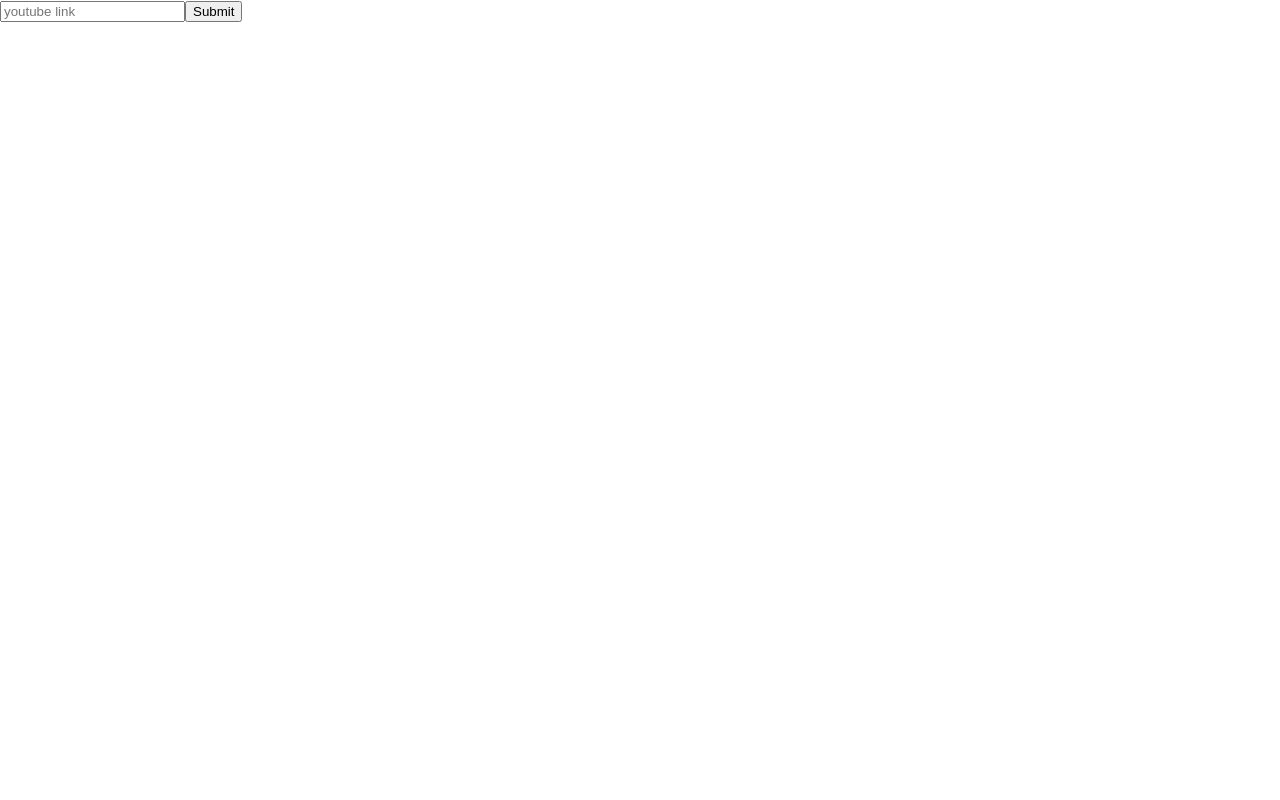
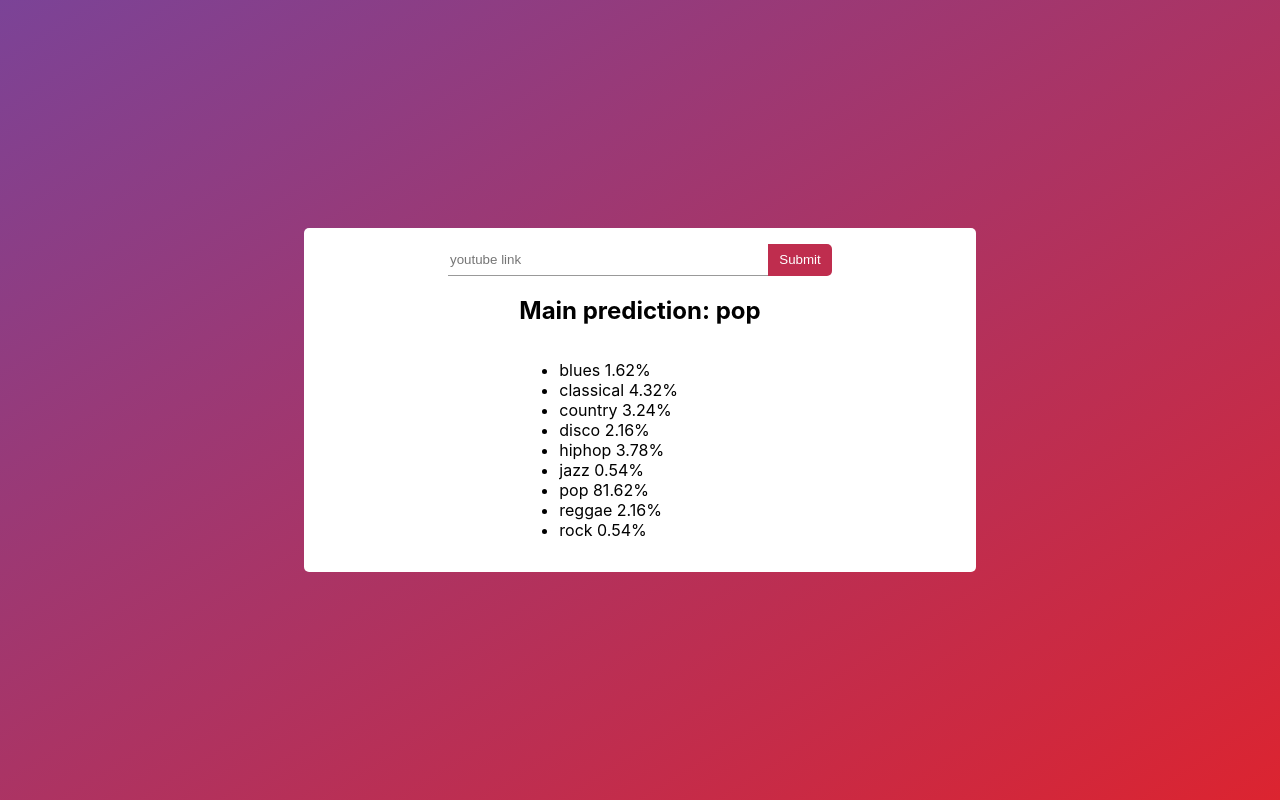
Before and after one commit to Shinestr8/shstr-nste-sttc, a React (Create React App) app in the folder client/: page / in a window 1280 px wide. Built offline with nearby package versions, Linux system fonts and the light colour scheme.

Commit message:
simple css design

```diff
--- a/client/src/App.css
+++ b/client/src/App.css
@@ -1,38 +1,58 @@
-.App {
-  text-align: center;
+
+
+html, body, #root{
+  height: 100%;
+  background: linear-gradient(to bottom right, #7b4397, #dc2430);
 }
 
-.App-logo {
-  height: 40vmin;
-  pointer-events: none;
+#root{
+  height: 100%;
+  display: flex;
+  flex-direction: column;
+  justify-content: space-around;
 }
 
-@media (prefers-reduced-motion: no-preference) {
-  .App-logo {
-    animation: App-logo-spin infinite 20s linear;
-  }
+#prediction{
+  display: flex;
+  flex-direction: column;
+  margin: auto;
+  width: fit-content;
 }
 
-.App-header {
-  background-color: #282c34;
-  min-height: 100vh;
-  display: flex;
-  flex-direction: column;
-  align-items: center;
-  justify-content: center;
-  font-size: calc(10px + 2vmin);
-  color: white;
+#root>div{
+  width: 50%;
+  margin: auto;
+  background-color: white;
+  border-radius: 5px;
+  padding: 1rem;
 }
 
-.App-link {
-  color: #61dafb;
+#root>div input{
+  width: 50%;
+  height: 2rem;
+  box-sizing: border-box;
+  color: #999;
+  border: none;
+  border-bottom: 1px solid #999 ;
+
 }
 
-@keyframes App-logo-spin {
-  from {
-    transform: rotate(0deg);
-  }
-  to {
-    transform: rotate(360deg);
-  }
+input:focus{
+  outline: 1px solid lightblue
 }
+
+#root form{
+  display: flex;
+  justify-content: center;
+}
+
+#root>div button{
+  background-color: #BF2D4E;
+  color: #ffffff;
+  border: none;
+  border-top-right-radius: 5px;
+  border-bottom-right-radius: 5px;
+  box-sizing: border-box;
+  width: 10%;
+  height: 2rem;
+}
--- a/client/src/App.js
+++ b/client/src/App.js
@@ -1,9 +1,11 @@
 import {useState} from "react";
+import './App.css';
 
 function App() {
 
   const [youtubeURL, setYoutubeURL] = useState("");
-  const [data, setData] = useState(null);
+  const [data, setData] = useState({"guess":[{"name":"blues","count":3},{"name":"classical","count":8},{"name":"country","count":6},{"name":"disco","count":4},{"name":"hiphop","count":7},{"name":"jazz","count":1},{"name":"pop","count":151},{"name":"reggae","count":4},{"name":"rock","count":1}],"higherGuess":"pop","total":185,"message":"success"});
+
   const [loading, setLoading] = useState(false)
   function handleValueChange(e){
     setYoutubeURL(e.target.value);
@@ -21,22 +23,33 @@ function App() {
 
   return (
     <div id="page">
+
+
+    <div id="content">
       <form>
         <input placeholder="youtube link" type="text" value={youtubeURL} onChange={handleValueChange}/>
         <button type="submit" onClick={submitLink}>Submit</button>
       </form>
       {/* {youtubeURL && youtubeURL} */}
       {loading && (<div>Processing your song...</div>)}
-      {data && (
-        <h2>Main prediction: {data.higherGuess}</h2>
+      {data &&(
+        <div id="prediction">
+          <h2>Main prediction: {data.higherGuess}</h2>
+
+          <ul>
+
+
+          {data.guess.map(function(genre, index){
+            return(
+              <li key={`genre-${index}`}>
+                {genre.name} {Math.round(10000*genre.count/data.total)/100}%
+              </li>
+            )
+          })}
+          </ul>
+        </div>
       )}
-      {data && data.guess.map(function(genre, index){
-        return(
-          <div key={`genre-${index}`}>
-            {genre.name} {Math.round(10000*genre.count/data.total)/100}%
-          </div>
-        )
-      })}
+    </div>
     </div>
   );
 }
```
